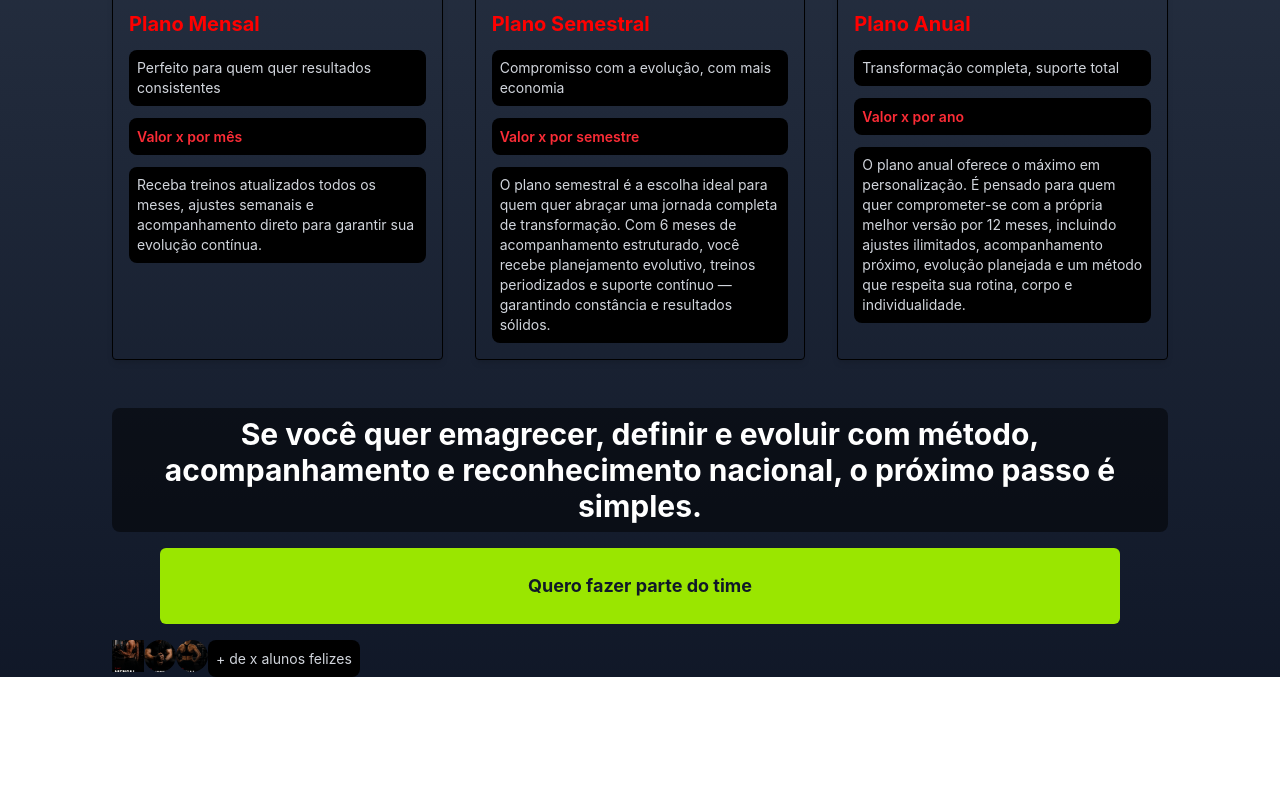
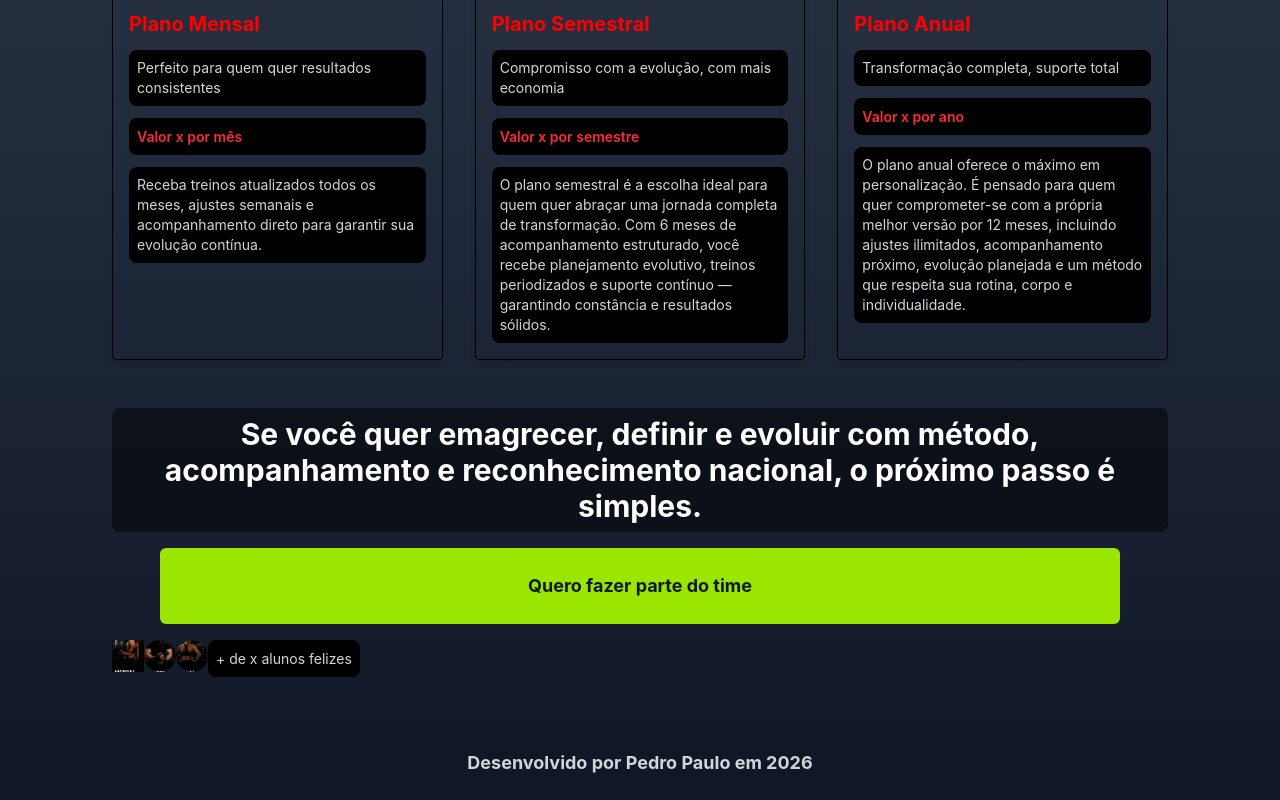
Before and after one commit to P3dr0PRR/personal_lp, a React (Vite) app: page /portfolio in a window 1280 px wide. Shown: the part 1985-2785 px from the top of the page. Before the commit the page ends 2662 px from the top, so only its background shows below. Built offline with nearby package versions, Linux system fonts and the light colour scheme.

Commit message:
PortifolioFooter finished

```diff
--- /dev/null
+++ b/src/pages/PortifolioHome/PortifolioFooter.tsx
@@ -0,0 +1,9 @@
+export function PortifolioFooter() {
+  return (
+    <footer className="bg-gray-900 text-gray-300 py-6 mt-12">
+      <h3 className="text-center font-bold text-gray-300">
+        Desenvolvido por Pedro Paulo em 2026
+      </h3>
+    </footer>
+  );
+}
--- a/src/pages/PortifolioHome/PortifolioHome.tsx
+++ b/src/pages/PortifolioHome/PortifolioHome.tsx
@@ -4,6 +4,7 @@ import { Projetos } from "./Projetos/Projetos";
 import {Sobre} from "./Sobre";
 import { Planos } from "./Planos";
 import { Message } from "./Message";
+import { PortifolioFooter } from "./PortifolioFooter";
 
 export function PortifolioHome() {
   return (
@@ -23,6 +24,7 @@ export function PortifolioHome() {
         <Sobre />
         <Planos />
         <Message />
+        <PortifolioFooter />
       </div>
     </section>
   );
```
